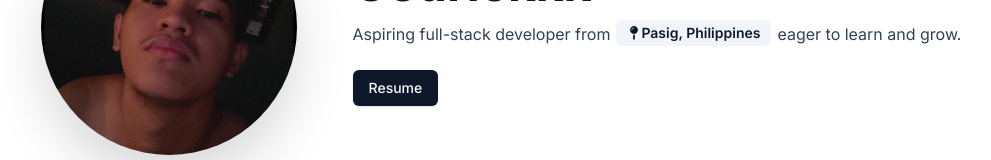
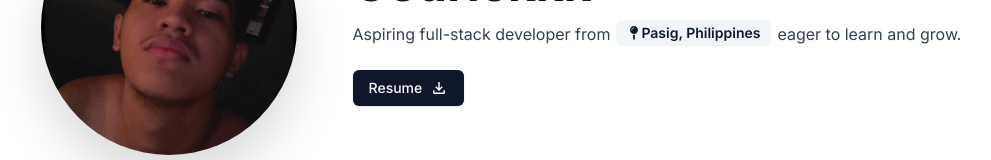
Before and after one commit to Cedrickkk/cedrick, a React (Vite) app: page / in a window 1280 px wide. Shown: the part 277-437 px from the top of the page, without its empty margins (139-1130 px from the left). Built offline with nearby package versions, Linux system fonts and the light colour scheme.

Commit message:
Fixed resume links

```diff
--- a/src/components/Header.jsx
+++ b/src/components/Header.jsx
@@ -3,6 +3,7 @@ import myImage from "/profile.jpg";
 import resume from "/resume.pdf";
 import { Button } from "./ui/button";
 import { Badge } from "./ui/badge";
+import { MdOutlineFileDownload } from "react-icons/md";
 import { FaMapPin } from "react-icons/fa";
 
 export default function Header() {
@@ -24,11 +25,18 @@ export default function Header() {
             eager to learn and grow.
           </div>
         </div>
-        <div className="mt-6 flex items-center gap-3">
-          <Button>
-            <a href={resume} target="_blank" rel="noreferrer" title="Resume">
+        <div className="mt-6 flex items-center gap-4">
+          <Button className="flex gap-2">
+            <a
+              href={resume}
+              target="_blank"
+              rel="noreferrer"
+              title="Resume"
+              className="block"
+            >
               Resume
             </a>
+            <MdOutlineFileDownload size={18} />
           </Button>
         </div>
       </div>
--- a/src/components/Project.jsx
+++ b/src/components/Project.jsx
@@ -18,11 +18,7 @@ export default function Project({ title, description, image }) {
       </CardHeader>
       <CardContent>
         <AspectRatio ratio={16 / 9} className="bg-muted">
-          <img
-            src="https://images.unsplash.com/photo-1588345921523-c2dcdb7f1dcd"
-            alt=""
-            className="h-full w-full"
-          />
+          <img src={image} className="h-full w-full" />
         </AspectRatio>
       </CardContent>
       <CardFooter className="flex justify-end gap-3">
--- a/src/pages/Projects.jsx
+++ b/src/pages/Projects.jsx
@@ -1,6 +1,6 @@
 import { useEffect, useState } from "react";
-import Project from "../components/Project";
-import { Button } from "../components/ui/button";
+import Project from "@/components/Project";
+import { Button } from "@/components/ui/button";
 import NavigationBar from "@/components/NavigationBar";
 import { motion } from "framer-motion";
 import Footer from "@/components/Footer";
```
